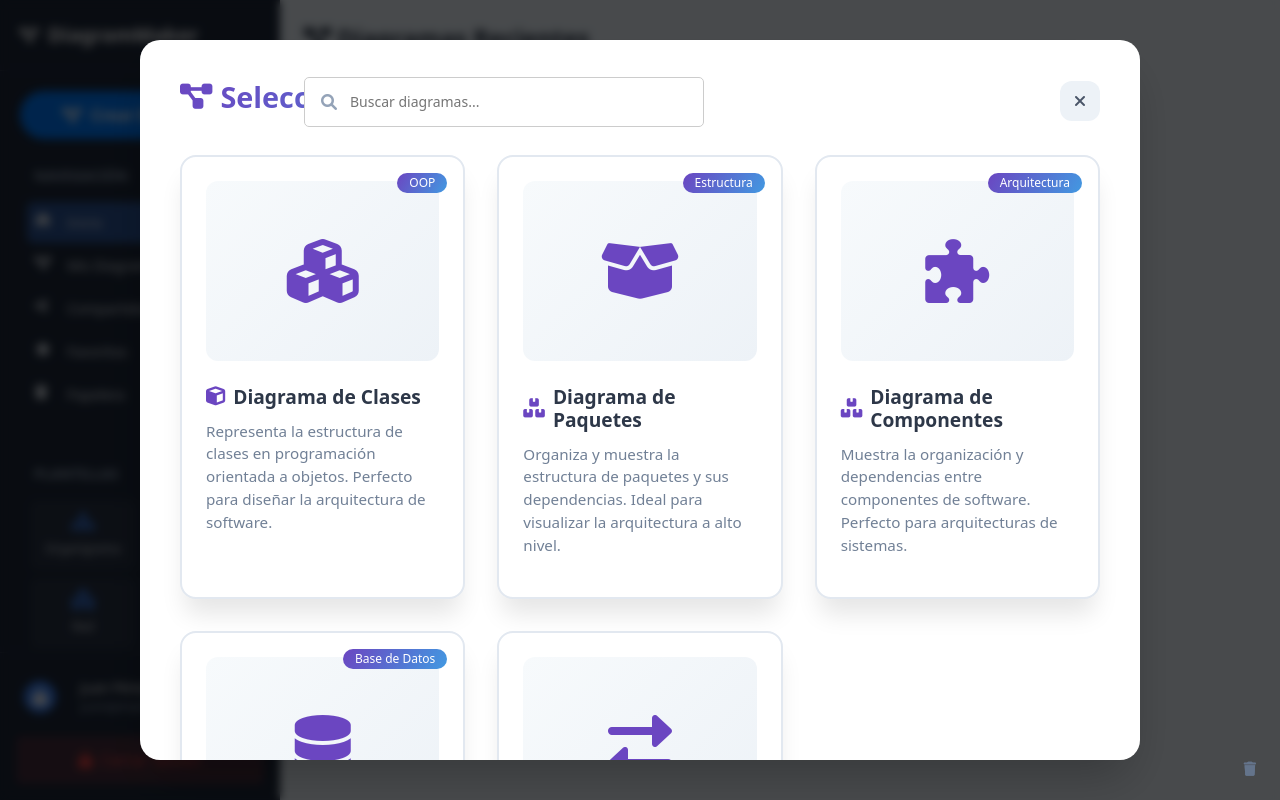
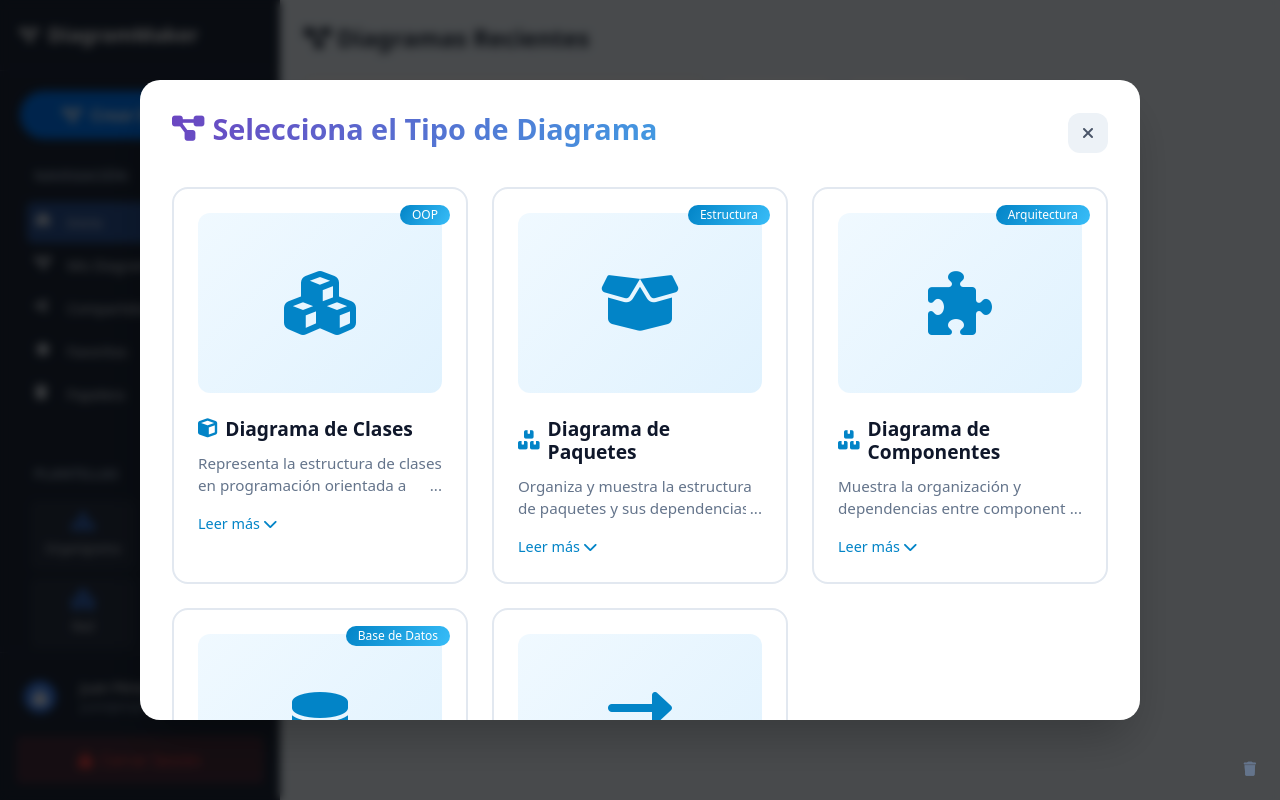
Before and after one commit to juan12312121/Graficacion, an Angular app: page /principal in a window 1280 px wide. Both pictures are taken after a click on the button "Crear Diagrama". Built offline with nearby package versions, Linux system fonts and the light colour scheme.

Commit message:
Estoy hasta la verga ya

```diff
--- a/src/app/btn-crear-diagrama/btn-crear-diagrama.component.css
+++ b/src/app/btn-crear-diagrama/btn-crear-diagrama.component.css
@@ -64,30 +64,39 @@
   justify-content: center;
   align-items: center;
   backdrop-filter: blur(5px);
-  opacity: 0; /* Start with opacity 0 */
-  visibility: hidden; /* Make the modal hidden initially */
-  transition: opacity 0.3s ease, visibility 0s 0.3s; /* Smooth transition */
+  opacity: 0;
+  visibility: hidden;
+  transition: opacity 0.3s ease, visibility 0s 0.3s;
+  padding: 20px;
+  box-sizing: border-box;
 }
 
+
 .modal-overlay.visible {
-  opacity: 1; /* Fade in the modal */
-  visibility: visible; /* Make the modal visible */
-  transition: opacity 0.3s ease; /* Smooth transition */
+  opacity: 1;
+  visibility: visible;
+  transition: opacity 0.3s ease;
 }
+
 
 
 .modal-content {
   background: white;
-  padding: 2.5rem;
+  padding: 2rem;
   border-radius: 20px;
   width: 90%;
   max-width: 1000px;
-  max-height: 90vh;
-  overflow-y: auto;
+  max-height: 80vh; /* Evita que el modal sea demasiado grande */
+  overflow-y: auto; /* Habilita el scrollbar si el contenido es largo */
+  display: flex;
+  flex-direction: column;
   box-shadow: 0 25px 50px -12px rgba(0, 0, 0, 0.25);
-  transform: scale(0.9); /* Start with a small scale */
+  transform: scale(0.9);
   transition: transform 0.3s ease-in-out;
+  position: relative;
+  box-sizing: border-box;
 }
+
 
 .modal-overlay.visible .modal-content {
   transform: scale(1); /* Scale up when visible */
@@ -135,23 +144,24 @@
 }
 
 /* Diagram Cards */
+
 .diagram-grid {
   display: grid;
   grid-template-columns: repeat(auto-fit, minmax(280px, 1fr));
-  gap: 2rem;
+  gap: 1.5rem;
+  padding-bottom: 1rem;
 }
 
 .diagram-card {
-  border: 2px solid #E2E8F0;
+  border: 2px solid #e2e8f0;
   border-radius: 16px;
   padding: 1.5rem;
   cursor: pointer;
   transition: all 0.3s ease;
   background: white;
   position: relative;
-  overflow: hidden;
-  box-shadow: 0 20px 25px -5px rgba(0, 0, 0, 0.1);
 }
+
 .diagram-card::before {
   content: '';
   position: absolute;
@@ -159,14 +169,14 @@
   left: 0;
   right: 0;
   height: 4px;
-    background: linear-gradient(90deg, #6B46C1, #4299E1);
+  background: linear-gradient(90deg, #0284c7, #38bdf8);
   transform: scaleX(0);
   transition: transform 0.3s ease;
 }
 
 .diagram-card:hover {
   transform: translateY(-5px);
-    box-shadow: 0 20px 25px -5px rgba(0, 0, 0, 0.1), 0 10px 10px -5px rgba(0, 0, 0, 0.04);
+  box-shadow: 0 10px 15px -3px rgba(0, 0, 0, 0.1);
 }
 
 .diagram-card:hover::before {
@@ -174,7 +184,7 @@
 }
 
 .diagram-preview {
-    background: linear-gradient(135deg, #F7FAFC 0%, #EDF2F7 100%);
+  background: linear-gradient(135deg, #f0f9ff 0%, #e0f2fe 100%);
   border-radius: 12px;
   padding: 1.5rem;
   margin-bottom: 1.5rem;
@@ -182,49 +192,59 @@
   display: flex;
   align-items: center;
   justify-content: center;
-    transition: all 0.3s ease;
 }
 
 .diagram-preview i {
   font-size: 4rem;
-    color: #6B46C1;
-    transition: all 0.3s ease;
-  }
-
-  .diagram-card:hover .diagram-preview {
-    background: linear-gradient(135deg, #EDF2F7 0%, #E2E8F0 100%);
+  color: #0284c7;
 }
 
 .diagram-card:hover .diagram-preview i {
-    transform: scale(1.1);
-    color: #4299E1;
+  transform: scale(1.1) rotate(10deg);
+  color: #0ea5e9;
 }
 
 .diagram-title {
   font-weight: 600;
   margin-bottom: 0.75rem;
-    color: #2D3748;
+  color: #0f172a;
   font-size: 1.2rem;
   display: flex;
   align-items: center;
   gap: 0.5rem;
 }
-
 .diagram-title i {
-    color: #6B46C1;
+  color: #0284c7;
 }
 
 .diagram-description {
   font-size: 0.95rem;
-    color: #718096;
+  color: #64748b;
   line-height: 1.5;
+  overflow: hidden;
+  position: relative;
+  height: 3em;
+  transition: height 0.3s ease;
+}
+
+.diagram-description.expanded {
+  height: auto;
+}
+
+.diagram-description:not(.expanded)::after {
+  content: '...';
+  position: absolute;
+  bottom: 0;
+  right: 0;
+  background: white;
+  padding-left: 4px;
 }
 
 .badge {
   position: absolute;
   top: 1rem;
   right: 1rem;
-    background: linear-gradient(120deg, #6B46C1 0%, #4299E1 100%);
+  background: linear-gradient(120deg, #0284c7 0%, #38bdf8 100%);
   color: white;
   padding: 0.25rem 0.75rem;
   border-radius: 9999px;
@@ -232,21 +252,47 @@
   font-weight: 500;
 }
 
-  /* Estilos para el scrollbar */
+.diagram-description {
+  font-size: 0.95rem;
+  color: #64748b;
+  line-height: 1.5;
+}
+
+.diagram-card:hover .badge {
+  opacity: 1;
+  transform: translateY(0);
+}
+
+.expand-button {
+  color: #0284c7;
+  font-size: 0.9rem;
+  margin-top: 0.5rem;
+  cursor: pointer;
+  display: flex;
+  align-items: center;
+  gap: 4px;
+  transition: color 0.3s ease;
+}
+
+.expand-button:hover {
+  color: #0ea5e9;
+}
+
+/* Estilizar el scrollbar del modal */
 .modal-content::-webkit-scrollbar {
   width: 8px;
 }
 
 .modal-content::-webkit-scrollbar-track {
-    background: #F7FAFC;
-    border-radius: 4px;
+  background: #EDF2F7; /* Color de fondo del modal */
+  border-radius: 10px;
 }
 
 .modal-content::-webkit-scrollbar-thumb {
-    background: #CBD5E0;
-    border-radius: 4px;
+  background: linear-gradient(120deg, #6B46C1 0%, #4299E1 100%); /* Mismo degradado que el título */
+  border-radius: 10px;
 }
 
 .modal-content::-webkit-scrollbar-thumb:hover {
-    background: #A0AEC0;
+  background: linear-gradient(120deg, #5A3DA8 0%, #3182CE 100%);
 }
--- a/src/app/btn-crear-diagrama/btn-crear-diagrama.component.html
+++ b/src/app/btn-crear-diagrama/btn-crear-diagrama.component.html
@@ -33,6 +33,10 @@
             Representa la estructura de clases en programación orientada a objetos.
             Perfecto para diseñar la arquitectura de software.
           </p>
+          <div class="expand-button" onclick="this.previousElementSibling.classList.toggle('expanded')">
+            <span>Leer más</span>
+            <i class="fas fa-chevron-down"></i>
+        </div>
         </div>
 
         <!-- Diagrama de Paquetes -->
@@ -49,6 +53,10 @@
             Organiza y muestra la estructura de paquetes y sus dependencias.
             Ideal para visualizar la arquitectura a alto nivel.
           </p>
+          <div class="expand-button" onclick="this.previousElementSibling.classList.toggle('expanded')">
+            <span>Leer más</span>
+            <i class="fas fa-chevron-down"></i>
+        </div>
         </div>
 
         <!-- Diagrama de Componentes -->
@@ -65,6 +73,10 @@
             Muestra la organización y dependencias entre componentes de software.
             Perfecto para arquitecturas de sistemas.
           </p>
+          <div class="expand-button" onclick="this.previousElementSibling.classList.toggle('expanded')">
+            <span>Leer más</span>
+            <i class="fas fa-chevron-down"></i>
+        </div>
         </div>
 
         <!-- Diagrama de Base de Datos -->
@@ -81,6 +93,10 @@
             Modela la estructura de bases de datos y relaciones entre entidades.
             Fundamental para el diseño de sistemas de información.
           </p>
+          <div class="expand-button" onclick="this.previousElementSibling.classList.toggle('expanded')">
+            <span>Leer más</span>
+            <i class="fas fa-chevron-down"></i>
+        </div>
         </div>
 
         <!-- Diagrama de Secuencia -->
@@ -96,6 +112,10 @@
             Visualiza la interacción entre diferentes componentes o actores a lo largo del tiempo.
             Excelente para modelar procesos de comunicación.
           </p>
+          <div class="expand-button" onclick="this.previousElementSibling.classList.toggle('expanded')">
+            <span>Leer más</span>
+            <i class="fas fa-chevron-down"></i>
+        </div>
         </div>
       </div>
     </div>
--- a/src/app/mis-diagramas/mis-diagramas.component.css
+++ b/src/app/mis-diagramas/mis-diagramas.component.css
@@ -35,7 +35,7 @@
   }
 
   .search-bar {
-    position: relative;
+    position:relative;
     display: flex;
     align-items: center;
     width: 400px;
--- a/src/app/principal/principal.component.css
+++ b/src/app/principal/principal.component.css
@@ -105,7 +105,6 @@
 }
 
 .search-bar {
-  position: relative;
   display: flex;
   align-items: center;
   width: 400px;
@@ -114,18 +113,17 @@
   border: 1px solid #ccc;
   border-radius: 5px;
   padding: 5px 10px;
+  gap: 8px; /* Espaciado entre el icono y el input */
 }
 
-.search-bar fa-icon {
-  position: absolute;
-  left: 10px;
-  color: #888;
+.search-bar i {
+  color: #94a3b8;
   font-size: 16px;
 }
 
 .search-bar input {
-  width: 100%;
-  padding: 8px 8px 8px 35px; /* Espacio para el icono */
+  flex: 1; /* Ocupa todo el espacio disponible */
+  padding: 8px;
   border: none;
   outline: none;
   font-size: 14px;
@@ -133,16 +131,7 @@
 }
 
 .search-bar input:focus {
-  outline: none;
   border-color: #3b82f6;
-}
-
-.search-bar i {
-  position: absolute;
-  left: 16px;
-  top: 50%;
-  transform: translateY(-50%);
-  color: #94a3b8;
 }
 
 .filter-button {
```
Lines whose indentation alone changed are shown as unchanged.
